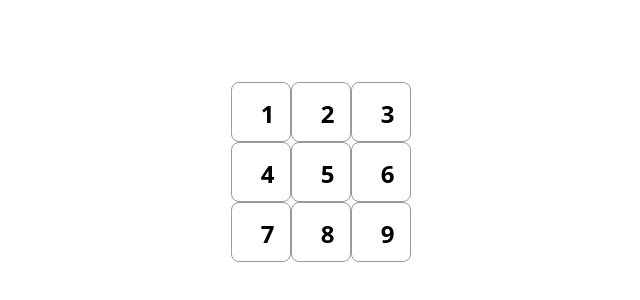
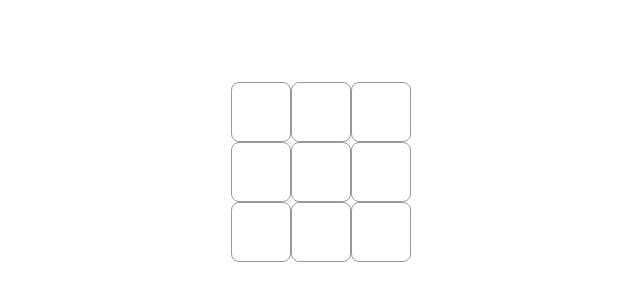
Before and after one commit to MANOJGARJE123/Tic-Tac-Toe, a React (Vite) app: page / in a window 1280 px wide. Shown: the part 228-528 px from the top of the page, without its empty margins (319-959 px from the left). Built offline with nearby package versions, Linux system fonts and the light colour scheme.

Commit message:
Fixes bug

```diff
--- a/src/Components/Board.css
+++ b/src/Components/Board.css
@@ -3,6 +3,9 @@
 }
 
 .square {
+  display: flex;
+  align-items: center;
+  justify-content: center;
   width: 60px;
   height: 60px;
   font-size: 24px;
--- a/src/Components/Board.jsx
+++ b/src/Components/Board.jsx
@@ -4,19 +4,19 @@ function Board({squares, onPlay}) {
     return (
         <>
         <div className="board-row">
-            <Square value="1"/>
-            <Square value="2"/>
-            <Square value="3"/>
+            <Square />
+            <Square />
+            <Square />
         </div>
          <div className="board-row">
-            <Square value="4"/>
-            <Square value="5"/>
-            <Square value="6"/>
+            <Square />
+            <Square />
+            <Square />
         </div>
          <div className="board-row">
-            <Square value="7"/>
-            <Square value="8"/>
-            <Square value="9"/>
+            <Square />
+            <Square />
+            <Square />
         </div>
        </>
     )
--- a/src/Components/Square.jsx
+++ b/src/Components/Square.jsx
@@ -1,15 +1,18 @@
 import {useState} from "react";
 
-function Square({value}) {
-    const[clikced , setClikced] = useState(false);
+function Square({}) {
+    const[value , setValue] = useState(null);
 
     function handleClick() {
-        setClikced(true);
+        setValue('X');
     }
 
     return (
         <button className="square" onClick={handleClick}>
-                    {value}
+            <div style={{color: value === 'X' ? 'red' : 'blue', alignItems: 'center', justifyContent: 'center'}}>
+                {value}
+            </div>
+
         </button>
     )
 }
```
